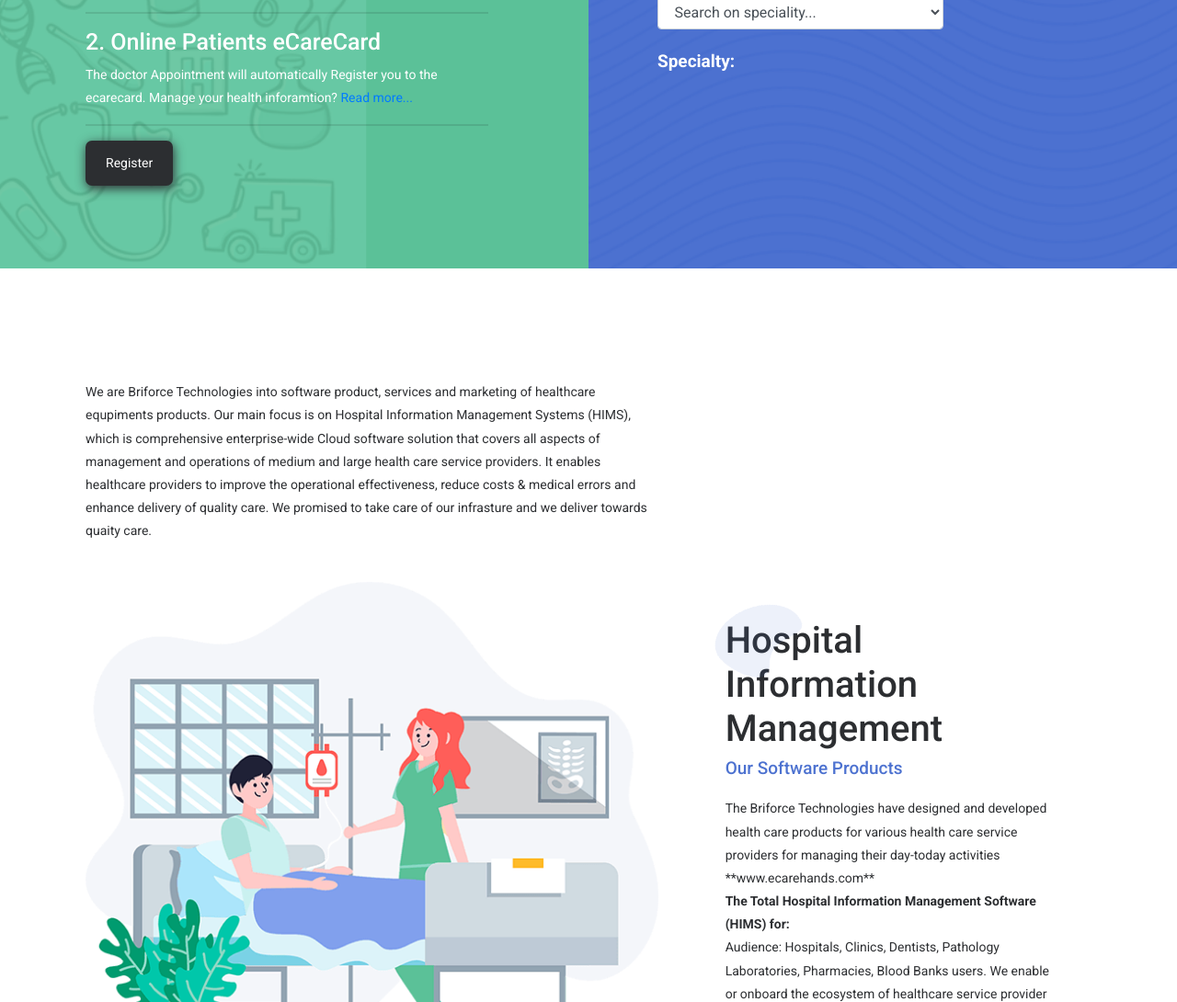
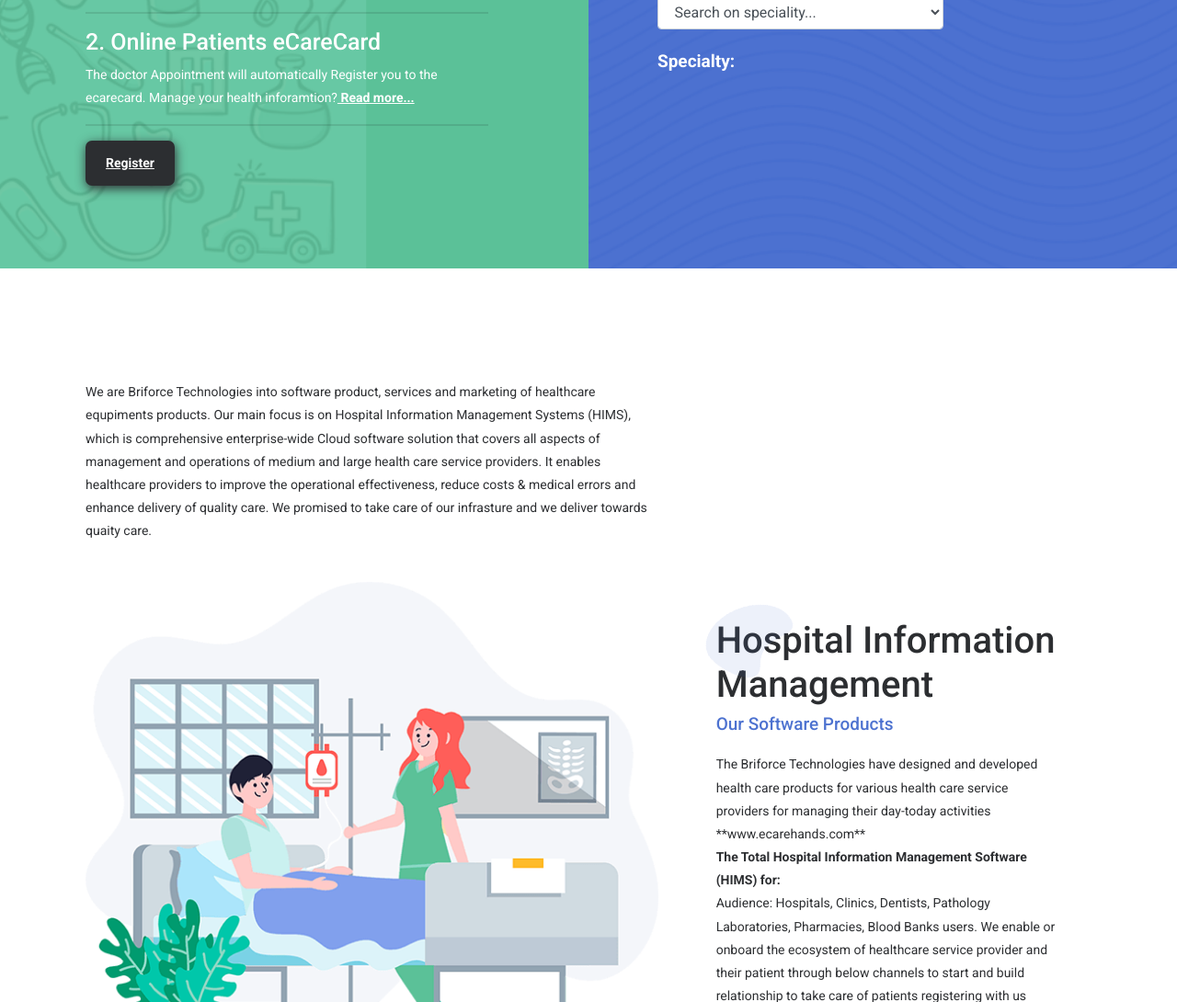
Before and after one commit to sajida2406/ecarehands, a plain HTML site: page index.html in a window 1280 px wide. Shown: the part 1278-2368 px from the top of the page at 92% size. Drawn offline with Linux system fonts and the light colour scheme.

Commit message:
Update style.css

```diff
--- a/css/style.css
+++ b/css/style.css
@@ -1185,7 +1185,7 @@
 }
 
 .video-play-text {
-  padding: 40px 40px;
+  padding: 40px 30px;
 }
 .video-play-text span {
   color: #4d72d0;
@@ -1204,6 +1204,7 @@
   left: -15px;
   width: 100px;
   height: 90px;
+
 }
 .video-play-text a {
   color: #000;
@@ -1494,6 +1495,11 @@
   position: relative;
   color: #fff;
 }
+.why-choose-block a{
+  color: white;
+  text-decoration: underline;
+  font-weight: bold;
+}
 .why-choose-block::before {
   position: absolute;
   content: "";
@@ -1503,11 +1509,11 @@
   left: 0;
   bottom: 0;
   width: 100%;
-  height: 55%;
+  height: 54%;
 }
 @media (min-width: 768px) {
   .why-choose-block::before {
-    height: 50%;
+    height: 54%;
   }
 }
 @media (min-width: 992px) {
```
